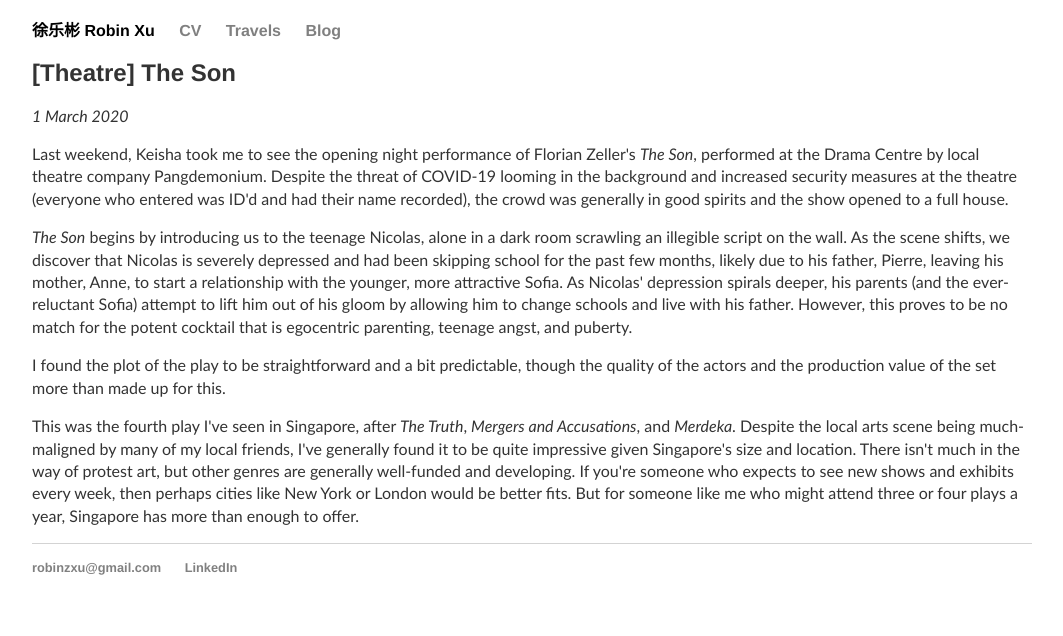
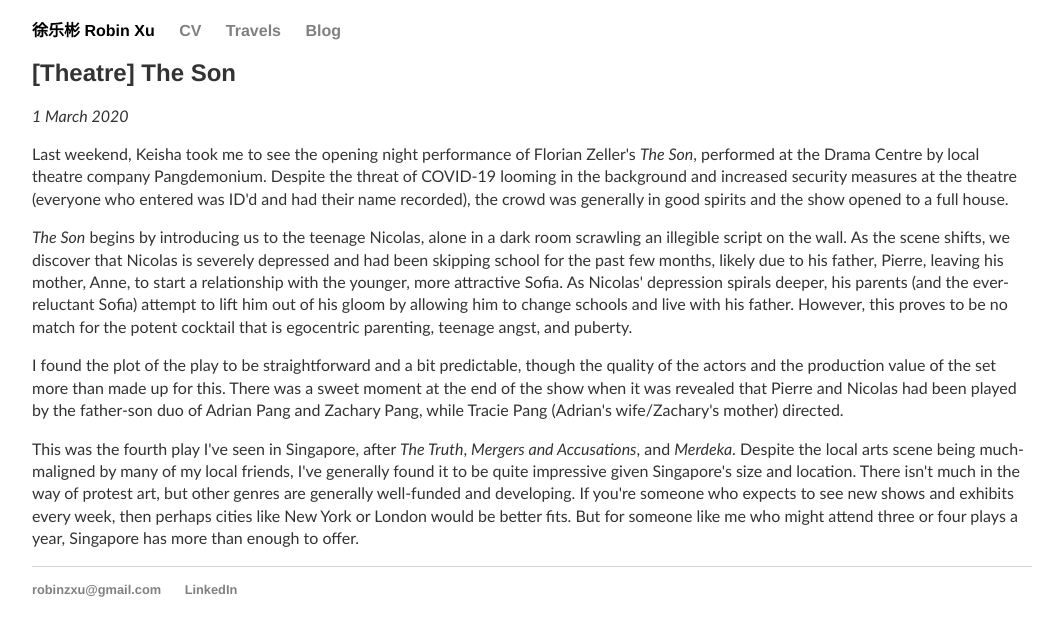
Before and after one commit to robinzxu/robinzxu.github.io, a Jekyll site: the page built from _posts/2020-03-01-theatre-the-son.md, in a window 1280 px wide. Shown: the top 636 px of the page, without its empty margins (108-1171 px from the left). Built offline with Jekyll 4.4.1, drawn with Linux system fonts in a browser that asks for light colours.

Commit message:
Update 2020-03-01-theatre-the-son.md

```diff
--- a/_posts/2020-03-01-theatre-the-son.md
+++ b/_posts/2020-03-01-theatre-the-son.md
@@ -8,6 +8,6 @@
 
 *The Son* begins by introducing us to the teenage Nicolas, alone in a dark room scrawling an illegible script on the wall. As the scene shifts, we discover that Nicolas is severely depressed and had been skipping school for the past few months, likely due to his father, Pierre, leaving his mother, Anne, to start a relationship with the younger, more attractive Sofia. As Nicolas\' depression spirals deeper, his parents (and the ever-reluctant Sofia) attempt to lift him out of his gloom by allowing him to change schools and live with his father. However, this proves to be no match for the potent cocktail that is egocentric parenting, teenage angst, and puberty.
 
-I found the plot of the play to be straightforward and a bit predictable, though the quality of the actors and the production value of the set more than made up for this.
+I found the plot of the play to be straightforward and a bit predictable, though the quality of the actors and the production value of the set more than made up for this. There was a sweet moment at the end of the show when it was revealed that Pierre and Nicolas had been played by the father-son duo of Adrian Pang and Zachary Pang, while Tracie Pang (Adrian\'s wife/Zachary\'s mother) directed.
 
 This was the fourth play I\'ve seen in Singapore, after *The Truth*, *Mergers and Accusations*, and *Merdeka*. Despite the local arts scene being much-maligned by many of my local friends, I\'ve generally found it to be quite impressive given Singapore\'s size and location. There isn\'t much in the way of protest art, but other genres are generally well-funded and developing. If you\'re someone who expects to see new shows and exhibits every week, then perhaps cities like New York or London would be better fits. But for someone like me who might attend three or four plays a year, Singapore has more than enough to offer.
```
